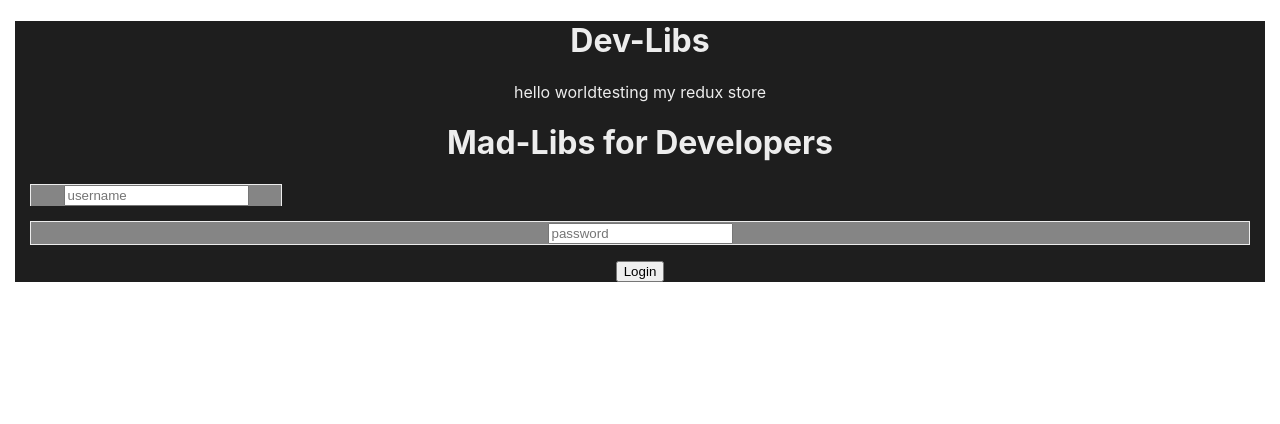
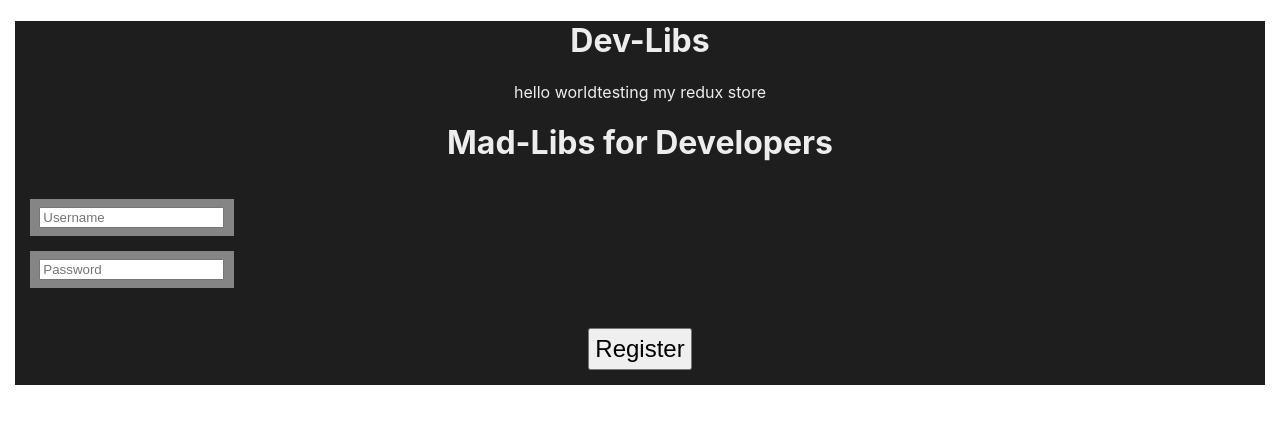
Before and after one commit to dev-libs/frontend, a React (Create React App) app: page / in a window 1280 px wide. Shown: the top 424 px of the page. Built offline with nearby package versions, Linux system fonts and the light colour scheme.

Commit message:
working through getting login and register ready

```diff
--- a/package.json
+++ b/package.json
@@ -13,6 +13,7 @@
     "react-scripts": "3.1.1",
     "redux": "^4.0.4",
     "redux-thunk": "^2.3.0",
+    "styled-components": "^4.3.2",
     "yup": "^0.27.0"
   },
   "scripts": {
--- a/src/App.css
+++ b/src/App.css
@@ -4,23 +4,3 @@
   margin: 15px;
   text-align: center;
 }
-
-.names-login {
-  background-color: #858585;
-  display: flex;
-  justify-content: center;
-  margin: 15px;
-  width: 20%;
-  border-top: 1px solid #EDEDED;
-  border-left: 1px solid #EDEDED;
-  border-right: 1px solid #EDEDED;
-}
-
-.passwords-login {
-  background-color: #858585;
-  margin: 15px;
-  border-top: 1px solid #EDEDED;
-  border-left: 1px solid #EDEDED;
-  border-right: 1px solid #EDEDED;
-  border-bottom: 1px solid #EDEDED;
-}
--- a/src/App.js
+++ b/src/App.js
@@ -16,8 +16,8 @@ function App() {
 
      <h1>Mad-Libs for Developers </h1>
 
-     <Route path="/" component={LoginForm}/>
-     <Route path="/register" component={RegisterForm}/>
+     <Route exact path="/" component={RegisterForm}/>
+     <Route path="/login" component={LoginForm}/>
     </div>
   );
 }
--- a/src/components/LoginForm.js
+++ b/src/components/LoginForm.js
@@ -1,59 +1,86 @@
-import React from 'react';
-import { Form, Field, withFormik } from 'formik';
+import React from "react";
+import { Form, Field, withFormik } from "formik";
 import axios from "axios";
-import * as Yup from 'yup';
-// import Styled from 'styled-components';
+import * as Yup from "yup";
+import styled from "styled-components";
 
+const LoginUsername = styled.div`
+  background-color: #858585;
+  display: flex;
+  justify-content: center;
+  margin: 15px;
+  padding: 8px;
+  width: 15%;
+`;
 
+const LoginPassword = styled.div`
+  background-color: #858585;
+  display: flex;
+  justify-content: center;
+  margin: 15px;
+  padding: 8px;
+  width: 15%;
+`;
 
+const Section = styled.section`
+  align-content: center;
+`;
+
+const Btn = styled.button`
+  font-size: 1.5rem;
+  margin-top: 25px;
+  margin-bottom: 15px;
+  padding: 5px;
+`;
 
 const LoginForm = ({ errors, touched, values, status }) => {
+  return (
+    <Section>
+      <Form>
+        <LoginUsername>
+          <Field type="username" name="username" placeholder="Username" />
+          {touched.name && errors.name && (
+            <p className="name-login">{errors.name}</p>
+          )}
+        </LoginUsername>
 
+        <LoginPassword>
+          <Field type="password" name="password" placeholder="Password" />
+          {touched.password && errors.name && (
+            <p className="passsword-login">{errors.password}</p>
+          )}
+        </LoginPassword>
 
-    return (
-        <div>
-            <Form>
-                <div className="names-login">
-                    <Field type="username" name="Username" placeholder="username" />
-                    {touched.name && errors.name && <p className="name-login">{errors.name}</p>}
-                </div>
-                <div className="passwords-login">
-                    <Field type="password" name="Password" placeholder="password" />
-                    {touched.password && errors.name && <p className="passsword-login">{errors.password}</p>}
-                </div>
-
-                <button type="submit">Login</button>
+        <Btn type="submit">Login</Btn>
       </Form>
-        </div>
-
+    </Section>
   );
-}
+};
 
 const FormikLoginForm = withFormik({
-    mapPropsToValues({ email, password, }) {
-        return{
-            email : email || "",
-            password : password || "",
-        }
+  mapPropsToValues({ username, password }) {
+    return {
+      username: username || "",
+      password: password || ""
+    };
   },
 
   validationSchema: Yup.object().shape({
-        name: Yup.string().required("Please Fill In Your Email"),
+    name: Yup.string().required("Please Fill In Your Username"),
     password: Yup.string().required("Please Enter Your Password")
   }),
 
   handleSubmit(values, { props }) {
     console.log(values);
     axios
-        .post('https://bw-dev-libs.herokuapp.com/auth/login', values)
+      .post("https://bw-dev-libs.herokuapp.com/auth/login", values)
       .then(res => {
         console.log(res.data.payload);
-          localStorage.setItem('token', res.data.payload);
-          props.history.push('/MadlibPage');
+        localStorage.setItem("token", res.data.payload);
+        props.history.push("/MadlibPage");
       })
       .catch(err => console.log(err.response));
   }
-
-})(LoginForm)
+})(LoginForm);
 
 export default FormikLoginForm;
--- a/src/components/RegisterForm.js
+++ b/src/components/RegisterForm.js
@@ -1,43 +1,73 @@
-import React from 'react';
-import { Form, Field, withFormik } from 'formik';
+import React from "react";
+import { Form, Field, withFormik } from "formik";
 import axios from "axios";
-import * as Yup from 'yup';
+import * as Yup from "yup";
+import styled from "styled-components";
 
+const RegisterUsername = styled.div`
+  background-color: #858585;
+  display: flex;
+  justify-content: center;
+  margin: 15px;
+  padding: 8px;
+  width: 15%;
+`;
+
+const RegisterPassword = styled.div`
+  background-color: #858585;
+  display: flex;
+  justify-content: center;
+  margin: 15px;
+  padding: 8px;
+  width: 15%;
+`;
+
+const Section = styled.section`
+    align-content: center;
+`;
+
+const Btn = styled.button`
+  font-size: 1.5rem;
+  margin-top: 25px;
+  margin-bottom: 15px;
+  padding: 5px;
+`;
 
 const RegisterForm = ({ errors, touched, values, status }) => {
+  return (
+    <Section>
+      <Form>
+        <RegisterUsername>
+          <Field type="username" name="username" placeholder="Username" />
+          {touched.name && errors.name && (
+            <p className="name-register">{errors.name}</p>
+          )}
+        </RegisterUsername>
+        <RegisterPassword>
+          <Field type="password" name="password" placeholder="Password" />
+          {touched.password && errors.name && (
+            <p className="passsword-register">{errors.password}</p>
+          )}
+        </RegisterPassword>
 
-
-    return (
-        <div>
-            <Form>
-                <div>
-                    <Field type="username" name="Username" placeholder="username" />
-                    {touched.name && errors.name && <p className="name-register">{errors.name}</p>}
-                </div>
-                <div>
-                    <Field type="password" name="Password" placeholder="password" />
-                    {touched.password && errors.name && <p className="passsword-register">{errors.password}</p>}
-                </div>
-
-                <button type="submit">Register</button>
+        <Btn type="submit">Register</Btn>
       </Form>
-        </div>
-
+      </Section>
   );
-}
+};
 
 const FormikRegisterForm = withFormik({
-    mapPropsToValues({ username, password, }) {
-        return{
-            username : username || "",
-            password : password || "",
-        }
+  mapPropsToValues({ username, password }) {
+    return {
+      username: username || "",
+      password: password || ""
+    };
   },
 
   validationSchema: Yup.object().shape({
     name: Yup.string().required("Please Fill In Your Username"),
     password: Yup.string().required("Please Enter Your Password")
   })
-})(RegisterForm)
+})(RegisterForm);
 
 export default FormikRegisterForm;
```
Also changed, not shown: 1 other file (tests, documents, lock files or other folders). Lines whose indentation alone changed are shown as unchanged.
